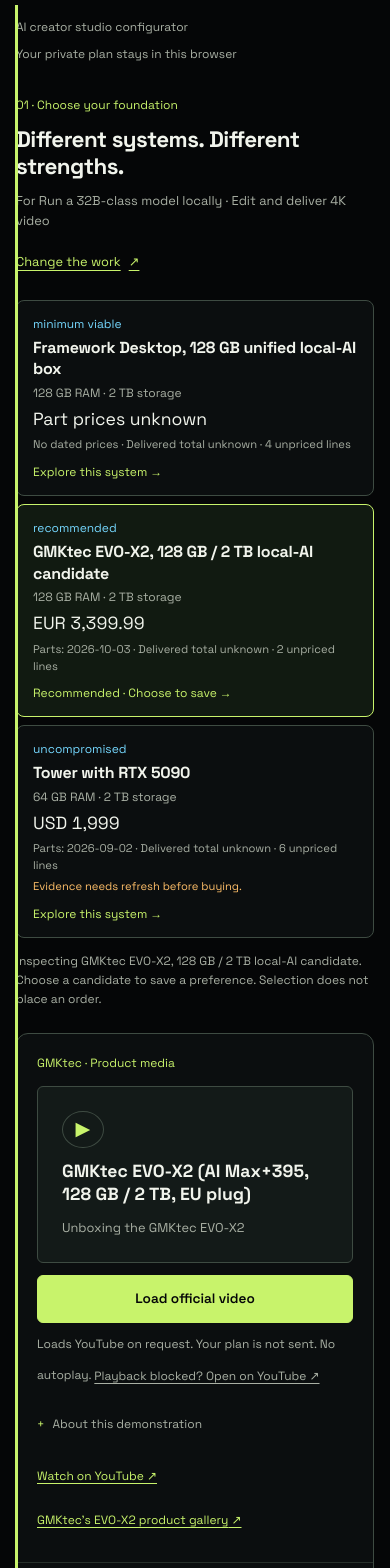
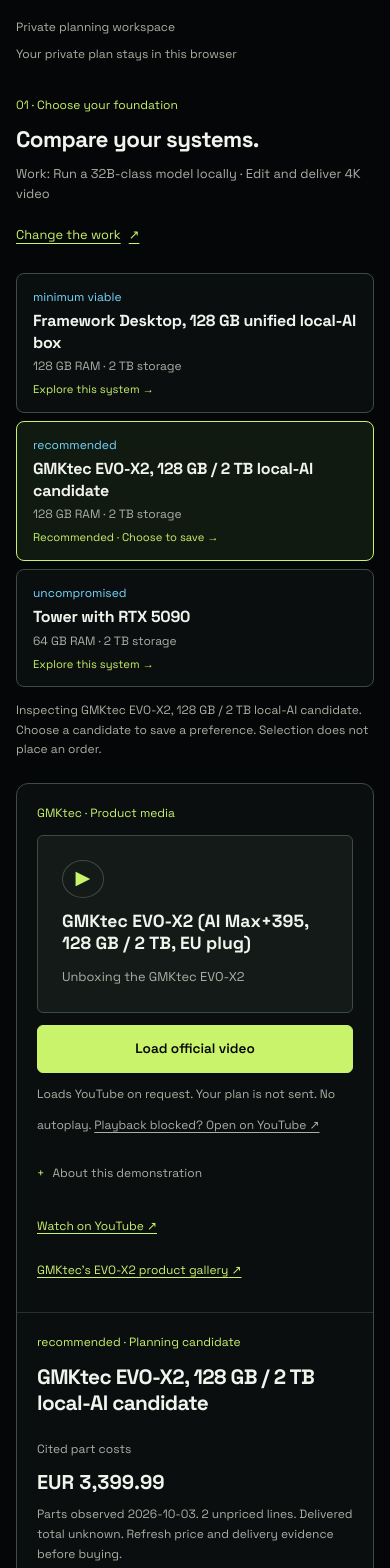
Before and after one commit to frankxai/starlight-technology, a Next.js app: page /studio in a window 390 px wide. Shown: the part 432-2000 px from the top of the page. Built offline with nearby package versions, Linux system fonts and the light colour scheme; a web font is replaced by a local one.

Commit message:
Keep mobile system comparison compact with dated selected cost evidence

```diff
--- a/src/components/studio-configurator.tsx
+++ b/src/components/studio-configurator.tsx
@@ -307,7 +307,7 @@
   return (
     <section className="dg" aria-labelledby="dg-title">
       <div className={`finder-head ${explorerStyles.privateHeading}`}>
-        <span>AI creator studio configurator</span>
+        <span>Private planning workspace</span>
         <span>Your private plan stays in this browser</span>
       </div>
 
--- a/src/components/studio-system-explorer.module.css
+++ b/src/components/studio-system-explorer.module.css
@@ -1,5 +1,6 @@
 .page.page { width: min(calc(100% - 48px), 1200px); padding-top: 40px; max-width: none; font-family: var(--font-body), sans-serif; }
 .page :global(.dg) { border: 0; background: none; padding: 0; }
+.page :global(.dg)::before { display: none; }
 .intro { display: grid; grid-template-columns: 1.35fr 1fr; align-items: end; gap: 48px; padding: 12px 0 32px; }
 .page .intro h1 { font-size: clamp(2.5rem, 5vw, 4.5rem); letter-spacing: -.055em; line-height: 1.05; margin: 0; }
 .intro h1 { font-family: var(--font-display), sans-serif; }
@@ -30,6 +31,8 @@
 .candidate:active { background: #182218; }
 .candidate.selected { border-color: var(--signal); background: #111a11; }
 .status { color: var(--muted); font-size: .75rem; margin: 14px 0 24px; line-height: 1.6; }
+.selectedPrice { display: none; }
+.selectedPrice strong { display: block; color: var(--paper); font-size: 1.25rem; margin: 6px 0; }
 .system { display: grid; grid-template-columns: minmax(0,1fr) minmax(0,1fr); border: 1px solid var(--line-bright); border-radius: 12px; overflow: clip; background: var(--ink-2); }
 .productMedia, .diagram { min-width: 0; padding: clamp(20px,3vw,36px); margin: 0; align-self: start; }
 .productMedia img, .diagram svg { width: 100%; height: auto; display: block; }
@@ -104,6 +107,9 @@
   .candidate { display: grid; grid-template-columns: 1fr auto; gap: 4px 16px; padding: 14px 16px; }
   .candidate strong, .candidate .tier, .candidate .priceBasis, .candidate .expired, .candidate .selection { grid-column: 1 / -1; }
   .candidate .price { font-size: 1.1rem; padding-top: 0; margin: 0; }
+  .candidate .price, .candidate .priceBasis, .candidate .expired { display: none; }
+  .candidate .selection { font-size: .7rem; margin-top: 2px; }
+  .selectedPrice { display: block; color: var(--muted); font-size: .75rem; line-height: 1.65; margin-block: 24px; }
   .system { grid-template-columns: 1fr; }
   .productMedia, .diagram, .assembly { padding: 20px; }
   .assembly { border-left: 0; border-top: 1px solid var(--line); }
--- a/src/components/studio-system-explorer.tsx
+++ b/src/components/studio-system-explorer.tsx
@@ -99,9 +99,13 @@
   const featured = selected ?? output.systems.find((system) => system.tier === "recommended") ?? output.systems[0];
   const workloads = plan.input.workloadIds.map((id) => graph.get(id)?.label ?? id);
   const specs = featured && configuratorArchetypes.find((item) => item.id === featured.archetypeId);
+  const selectedPriceDates = [...new Set(featured?.lines.flatMap((line) => {
+    const price = line.priceObservationId ? graph.get(line.priceObservationId) : undefined;
+    return price?.kind === "PriceObservation" ? [price.observedAt] : [];
+  }) ?? [])];
   return <section className={styles.explorer} id="studio-systems" aria-label="Current system alternatives">
     <div className={styles.heading}>
-      <div><p className={styles.kicker}>01 · Choose your foundation</p><h3>{output.systems.length ? "Different systems. Different strengths." : "No candidate fits these constraints."}</h3><p className={styles.workloadSummary}>For {workloads.join(" · ") || "the work you choose"}</p></div>
+      <div><p className={styles.kicker}>01 · Choose your foundation</p><h3>{output.systems.length ? "Compare your systems." : "No candidate fits these constraints."}</h3><p className={styles.workloadSummary}>Work: {workloads.join(" · ") || "Choose your requirements"}</p></div>
       <a href="#studio-requirements" className={styles.textLink}>Change the work <span aria-hidden="true">↗</span></a>
     </div>
     <div className={styles.candidates}>
@@ -131,6 +135,11 @@
         <div className={styles.assembly}>
           <p className={styles.kicker}>{featured.tier.replaceAll("-", " ")} · Planning candidate</p>
           <div className={styles.assemblyHeading}><h4>{featured.label}</h4></div>
+          <p className={styles.selectedPrice}>Cited part costs
+            <strong>{Object.entries(featured.cost.pricedTotalsMinor).map(([currency, minor]) => `${currency} ${(minor / 100).toLocaleString("en", { maximumFractionDigits: 2 })}`).join(" + ") || "Part prices unknown"}</strong>
+            {selectedPriceDates.length ? `Parts observed ${selectedPriceDates.join(", ")}. ` : "No dated prices. "}
+            {featured.cost.unpricedLines.length ? `${featured.cost.unpricedLines.length} unpriced lines. ` : ""}Delivered total unknown. Refresh price and delivery evidence before buying.
+          </p>
           <dl className={styles.specGrid}>
             <div><dt>System memory</dt><dd>{specs?.systemRamGb}<small> GB</small></dd></div>
             <div><dt>Model allocation</dt><dd>{specs?.usableVramGb}<small> GB</small></dd></div>
```
